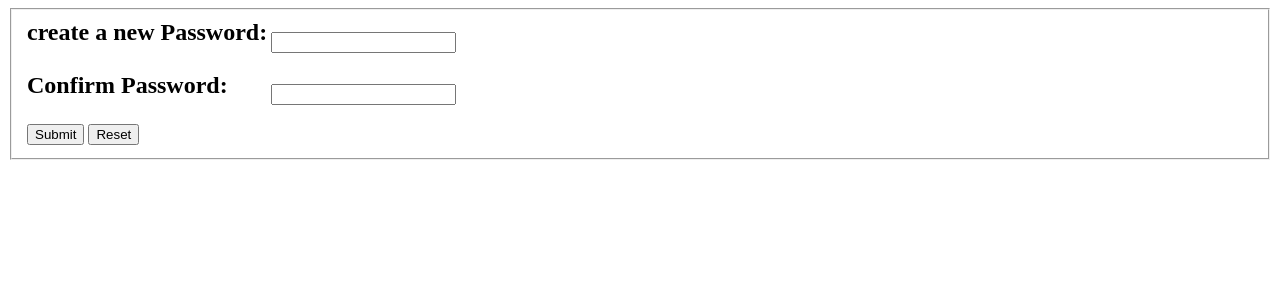
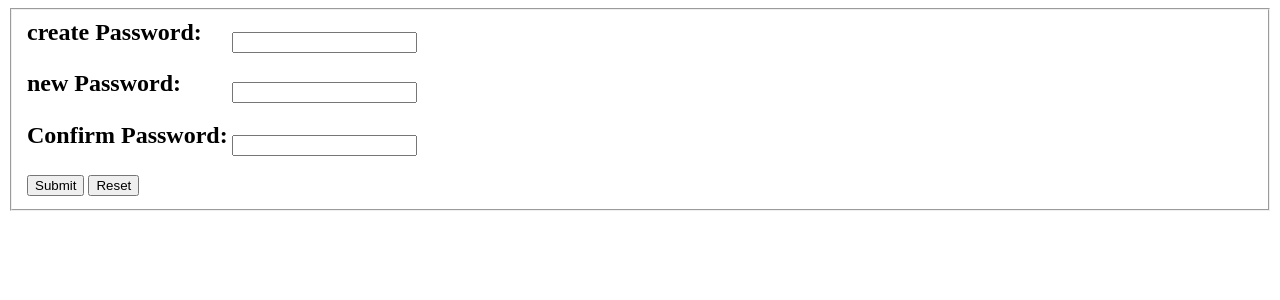
Before and after one commit to dbnnomanbhai/learning-web-technologies-spring-2020-2021-sec-h, a PHP site: page /changepassword.php in a window 1280 px wide. Shown: the top 300 px of the page. Run offline with PHP 8.4, Linux system fonts and the light colour scheme.

Commit message:
changepass

```diff
--- a/MID_LAB_TASK_07/changepassword.php
+++ b/MID_LAB_TASK_07/changepassword.php
@@ -1,6 +1,23 @@
 <?php
 
+
 ?>
+<?php
+    session_start();
+    if(isset($_POST['current']) && isset($_POST['new']) && isset($_POST['confirmnew']))
+    {
+        if($_POST['current'] == $_POST['new'])
+        {
+            echo "New Password would be diff<br>";
+        }
+        if($_POST['new'] != $_POST['confirmnew'])
+        {
+            echo "New Password must match with the Retyped Password<br>";
+        }
+    }
+?>
+
+
 
 <html>
 <head>
@@ -12,14 +29,30 @@
                         <td>
 						<h2>
 						<b>
-                           create a new Password:
+                           create  Password:
 						   </h2>
 						   </b>
                         </td>
                         <td>
-                            <input type="password" name='password'>
+                            <input type="password" name='current'>
                         </td>
                     </tr>
+
+
+                    <tr>
+                        <td>
+						<h2>
+						<b>
+                           new   Password:
+						   </h2>
+						   </b>
+                        </td>
+                        <td>
+                            <input type="password" name='new'>
+                        </td>
+                    </tr>
+
+
                     <tr>
 
                         </td>
@@ -33,7 +66,7 @@
 							</b>
                         </td>
                         <td>
-                            <input type="password" name='confirmpassword'>
+                            <input type="password" name='confirmnew'>
                         </td>
                     </tr>
                     <tr>
```
